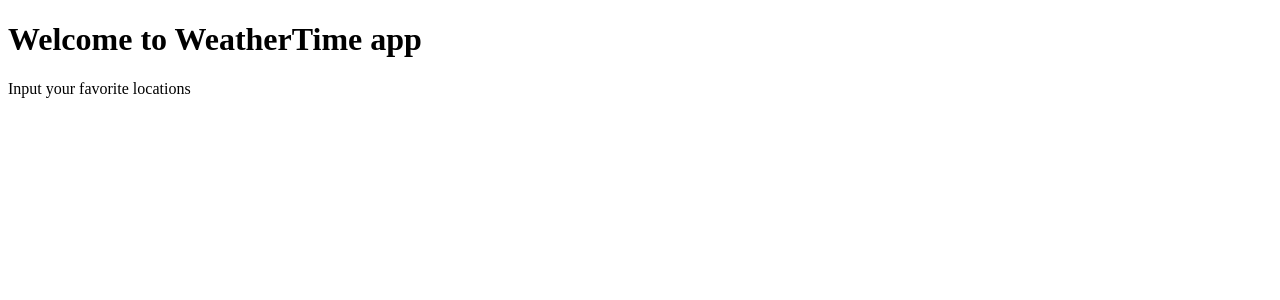
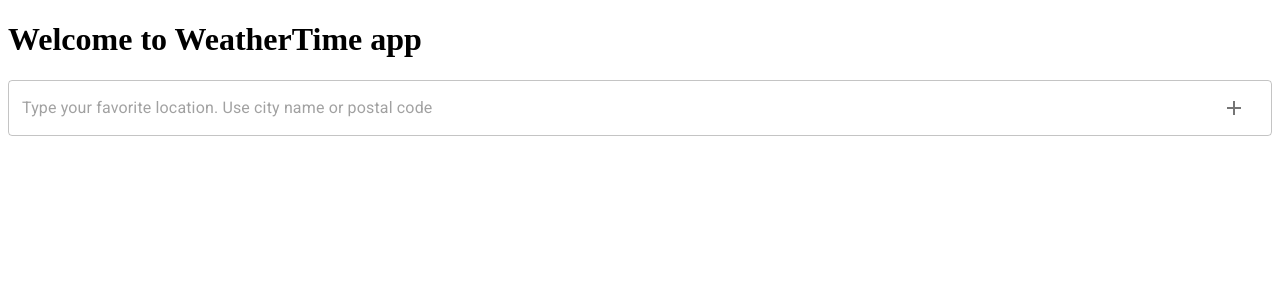
Before and after one commit to antrenament/weather-demo-app, a React (Create React App) app: page / in a window 1280 px wide. Shown: the top 300 px of the page. Built offline with nearby package versions, Linux system fonts and the light colour scheme.

Commit message:
Adding icons from material ui, adding a textField component to render the input field

```diff
--- a/package.json
+++ b/package.json
@@ -4,6 +4,7 @@
   "private": true,
   "dependencies": {
     "@material-ui/core": "^4.11.0",
+    "@material-ui/icons": "^4.9.1",
     "@testing-library/jest-dom": "^5.11.4",
     "@testing-library/react": "^11.1.0",
     "@testing-library/user-event": "^12.1.10",
--- a/src/components/InputLocation/InputLocation.js
+++ b/src/components/InputLocation/InputLocation.js
@@ -1,7 +1,27 @@
 import React from 'react'
+import TextField from '@material-ui/core/TextField'
+import {InputAdornment} from "@material-ui/core";
+import AddIcon from '@material-ui/icons/Add';
+import IconButton from "@material-ui/core/IconButton";
 
 const InputLocation = () => {
-  return <div>Input your favorite locations</div>
+  return (
+    <TextField
+      placeholder={"Type your favorite location. Use city name or postal code"}
+      multiline
+      variant={"outlined"}
+      rowsMax={2}
+      fullWidth
+      InputLabelProps={{ color: 'salmon', focused: true}}
+      InputProps={{
+        endAdornment: <InputAdornment position={"end"}>
+          <IconButton>
+            <AddIcon />
+          </IconButton>
+        </InputAdornment>
+      }}
+    />
+  )
 }
 
 export default InputLocation
```
Also changed, not shown: 1 other file (tests, documents, lock files or other folders).
